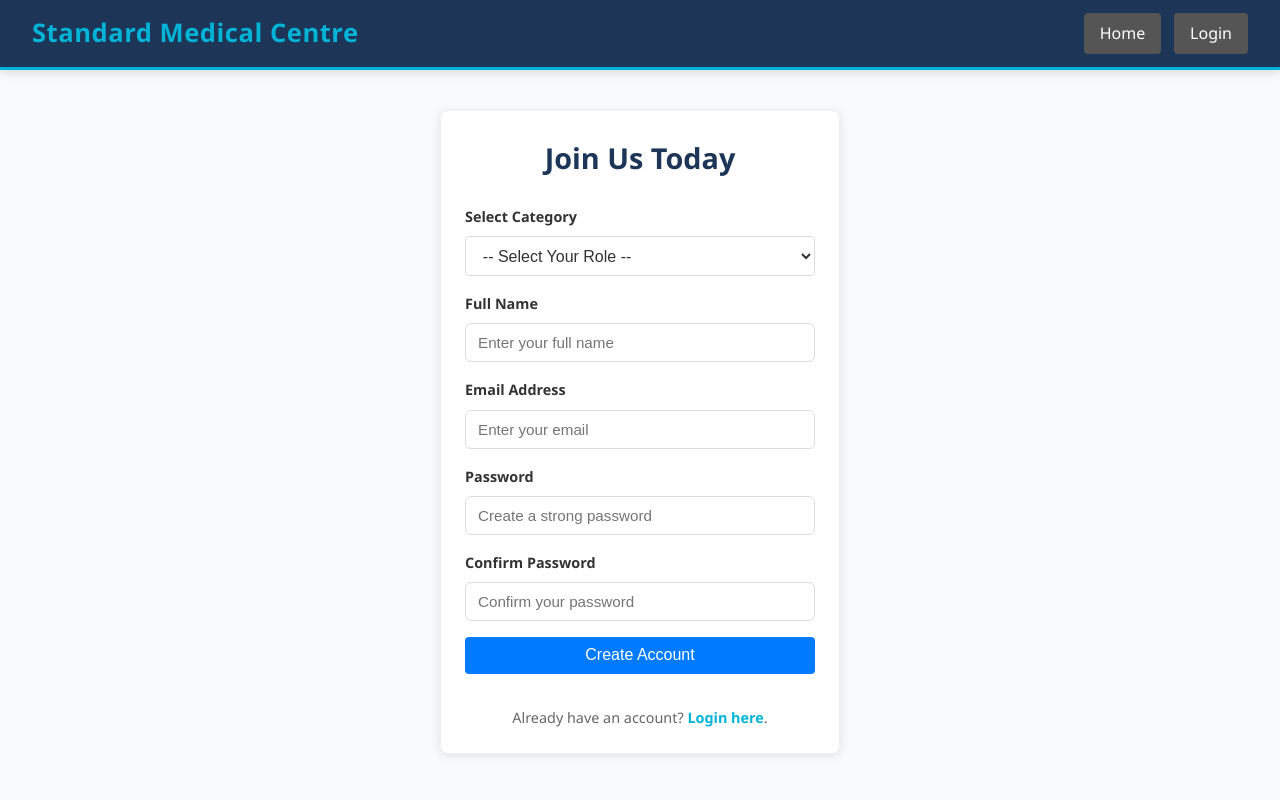
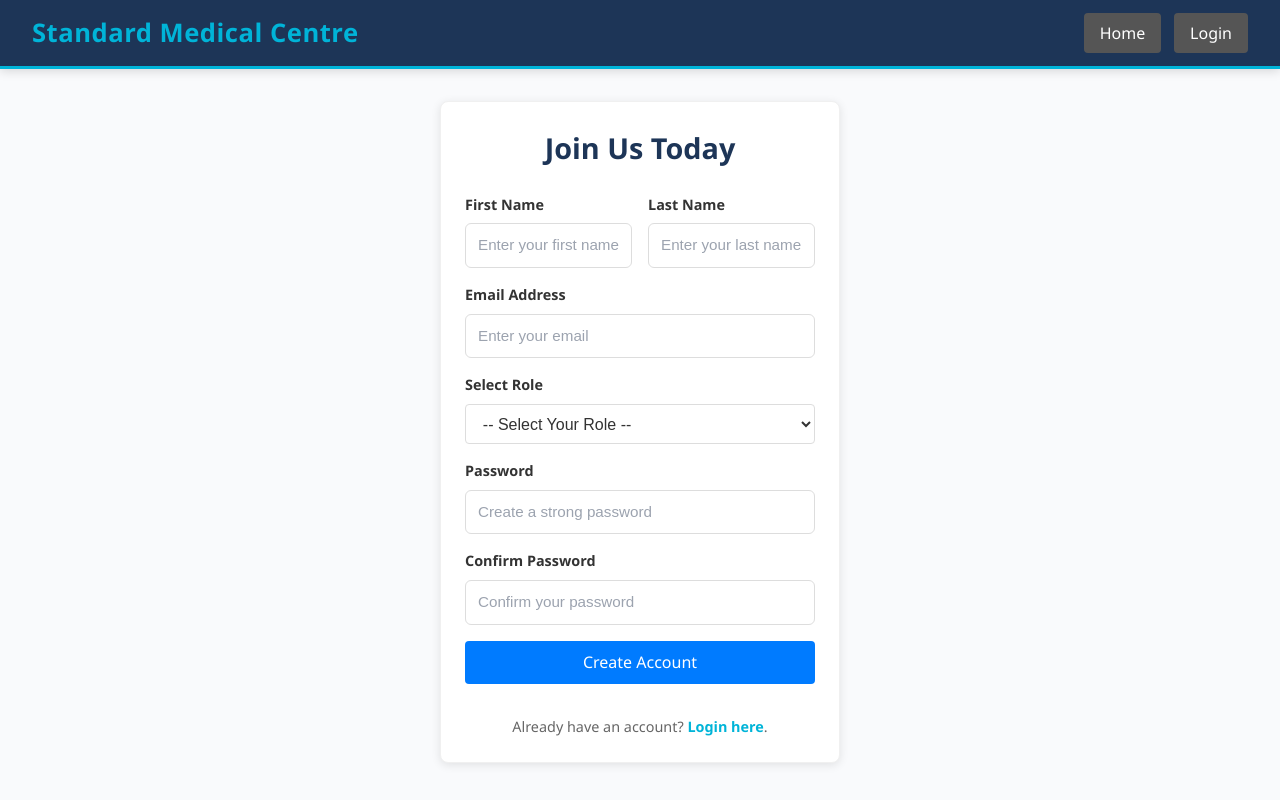
Before and after one commit to CS-LTU/com7033-assignment-Mbabah251, a Flask app: page /signup in a window 1280 px wide. Run offline with Flask 3, Linux system fonts and the light colour scheme; tables that the repository leaves empty hold one stand-in row (values such as "Sample post"); one stand-in notice (Sample message) is shown; some libraries are stand-ins or nearby versions.

Commit message:
implement user authentication and SQlite DB integration

```diff
--- a/app.py
+++ b/app.py
@@ -3,6 +3,8 @@
 import os
 from routes.auth import auth_routes
 from routes.patient import patient_routes
+from schema.users import users_schema
+from schema.patients import patients_schema
 
 
 
@@ -12,6 +14,9 @@
 
 auth_routes(app)
 patient_routes(app)
+
+users_schema()
+patients_schema()
 
 
 @app.errorhandler(404)
--- a/routes/auth.py
+++ b/routes/auth.py
@@ -1,67 +1,69 @@
 from flask import render_template, request, redirect, url_for, flash, session
 import sqlite3
-import os
 from werkzeug.security import generate_password_hash, check_password_hash
+from utils.users_utils import validate_if_user_exist
+import re
 
 def auth_routes(app):
     @app.route('/')
     def home():
         return render_template("home.html")
 
-
     @app.route('/signup', methods=['GET', 'POST'])
     def signup():
         if request.method == "POST":
-            category = request.form.get("category")
-            full_name = request.form.get("fullname")
-            email = request.form.get("email")
-            password = request.form.get("password")
-            confirm = request.form.get("confirmPassword")
 
-            # Validation: Check if all fields are filled
-            if not full_name or not email or not password:
-                flash("Please fill in all fields.", "danger")
-                return redirect(url_for("signup"))
+            try:
+                role = request.form.get("role", "").strip()
+                first_name = request.form.get("first_name", "").strip()
+                last_name = request.form.get("last_name",  "").strip()
+                email = request.form.get("email", "").strip().lower()
+                password = request.form.get("password", "").strip()
+                confirm = request.form.get("confirmPassword", "").strip()
 
-            # Validation: Check if passwords match
-            if password != confirm:
-                flash("Passwords do not match.", "danger")
-                return redirect(url_for("signup"))
+                # Validation: Check if all fields are filled
+                if not first_name or not last_name or not email or not password:
+                    flash("Please fill in all fields.", "danger")
+                    return redirect(url_for("signup"))
 
-            # Normalize email for consistency (lowercase and strip whitespace)
-            email = email.strip().lower()
+                # Email validation
+                email_pattern = r'^[\w\.-]+@[\w\.-]+\.\w+$'
+                if not re.match(email_pattern, email):
+                    raise ValueError('Please enter a valid email address')
 
-            # Check if email already exists in database
-            conn = sqlite3.connect('hospital.db')
-            conn.row_factory = sqlite3.Row
-            cursor = conn.cursor()
-            cursor.execute("SELECT * FROM users WHERE email = ?", (email,))
-            existing_user = cursor.fetchone()
-            conn.close()
+                # Password validation
+                pattern = r'^(?=.[a-z])(?=.[A-Z])(?=.\d)(?=.\W).{8,}$'
+                if not re.match(pattern, password):
+                    raise ValueError('Password must be 8+ char long, include upper, lower, digit and special char.')
 
-            if existing_user:
-                flash("An account already exists with that email.", "warning")
-                return redirect(url_for("signup"))
+                # Validation: Check if passwords match
+                if password != confirm:
+                    raise ValueError("Passwords do not match.", "danger")
 
-            # Use category from form as the user's role (Admin, Nurse, or Patient)
-            role = category
+                validate_if_user_exist(email)
 
-            # Hash password and create new user in database
-            password_hash = generate_password_hash(password)
-            try:
                 conn = sqlite3.connect('hospital.db')
+                conn.row_factory = sqlite3.Row
                 cursor = conn.cursor()
-                cursor.execute(
-                    "INSERT INTO users (full_name, email, password_hash, role) VALUES (?, ?, ?, ?)",
-                    (full_name.strip(), email, password_hash, role)
-                )
+
+                password_hash = generate_password_hash(password)
+
+                cursor.execute('''
+                INSERT INTO users (first_name, last_name, email, password_hash, role)
+                VALUES (?, ?, ?, ?, ?)''',
+                (first_name, last_name, email, password_hash, role))
                 conn.commit()
                 conn.close()
                 flash("Account created successfully!", "success")
                 return redirect(url_for("login"))
+
+            except ValueError as ve:
+                flash(str(ve), "danger")
+                return redirect(url_for("signup"))
+
             except sqlite3.IntegrityError:
-                flash("An error occurred while creating your account.", "danger")
-                return redirect(url_for("signup"))
+                    flash("An error occurred while creating your account.", "danger")
+                    return redirect(url_for("signup"))
 
         return render_template("signup.html")
 
@@ -69,11 +71,9 @@
     @app.route('/login', methods=['GET', 'POST'])
     def login():
         if request.method == "POST":
-            email = request.form.get("email")
+            email = request.form.get("email", "").strip().lower()
             password = request.form.get("password")
 
-            # Get user from database by email
-            email = email.strip().lower()
             conn = sqlite3.connect('hospital.db')
             conn.row_factory = sqlite3.Row
             cursor = conn.cursor()
@@ -81,15 +81,13 @@
             user = cursor.fetchone()
             conn.close()
 
-            # Verify password
-            if not user or not check_password_hash(user['password_hash'], password):
+            #user and Verify password
+            if not user or not check_password_hash(user[4], password):
                 flash("Invalid email or password.", "danger")
                 return redirect(url_for("login"))
 
-            # Store user info in session for authentication tracking
+            # Store user id in session
             session["user_id"] = user['id']
-            session["user_name"] = user['full_name']
-
             flash("Login successful!", "success")
             return redirect(url_for("dashboard"))
 
--- a/static/css/style.css
+++ b/static/css/style.css
@@ -974,3 +974,67 @@
     width: 100%;
   }
 }
+
+
+.toast-container {
+  position: fixed;
+  top: 20px;
+  right: 20px;
+  z-index: 99999;
+  display: flex;
+  flex-direction: column;
+  gap: 10px;
+}
+
+.toast {
+  font: 14px;
+  padding: 8px 20px;
+  border-radius: 6px;
+  font-weight: 600;
+  min-width: 250px;
+  color: #222;
+  opacity: 0;
+  transform: translateX(100%);
+  animation: slideIn 0.4s ease-out forwards, fadeOut 0.5s ease-in forwards 3s;
+  box-shadow: 0 4px 10px rgba(0, 0, 0, 0.1);
+  border: 1px solid transparent;
+}
+
+.toast-success {
+  background: #e6f8ed;
+  color: #1f7a34;
+  border-color: #b0e2bf;
+}
+
+.toast-error {
+  background: #fdecea;
+  color: #b00000;
+  border-color: #f3b2a8;
+}
+
+.toast-warning {
+  background: #fff7d1;
+  color: #8a6f00;
+  border-color: #f0e29b;
+}
+
+/* Animations */
+@keyframes slideIn {
+  from {
+    opacity: 0;
+    transform: translateY(-100%);
+  }
+  to {
+    opacity: 1;
+    transform: translateY(0);
+  }
+}
+
+@keyframes fadeOut {
+  from {
+    opacity: 1;
+  }
+  to {
+    opacity: 0;
+  }
+}
--- a/templates/base.html
+++ b/templates/base.html
@@ -3,21 +3,17 @@
 <head>
     <meta charset="UTF-8">
     <meta name="viewport" content="width=device-width, initial-scale=1.0">
-
-    <!-- Link to the main stylesheet stored in the static folder -->
     <link href="{{ url_for('static', filename='css/style.css') }}" rel="stylesheet" />
-
-    <!-- Page title; child templates can override this block -->
     <title>{% block title %}M-Med | Standard Medical Centre{% endblock %}</title>
+        <link rel="stylesheet" href="https://cdnjs.cloudflare.com/ajax/libs/font-awesome/6.4.0/css/all.min.css">
+        <script src="https://cdn.tailwindcss.com"></script>
 
 </head>
 
 <body>
-
-    <!-- Main content area; individual pages will inject their content here -->
     <main>
+        {%include 'component/flash.html'%}
         {% block content %}{% endblock %}
     </main>
-
 </body>
 </html>
--- /dev/null
+++ b/templates/component/flash.html
@@ -0,0 +1,11 @@
+{% with messages = get_flashed_messages(with_categories=true) %}
+    {% if messages %}
+        <div id="toast-container" class="toast-container">
+            {% for category, message in messages %}
+                <div class="toast {% if category == 'danger' %} toast-error {% elif category == 'success' %} toast-success {% else %} toast-warning {% endif %} ">
+                    {{ message }}
+                </div>
+            {% endfor %}
+        </div>
+    {% endif %}
+{% endwith %}
--- a/templates/login.html
+++ b/templates/login.html
@@ -7,7 +7,7 @@
 <nav class="navbar">
   <div class="logo">Standard Medical Centre</div>
   <div class="nav-links">
-    <a href="{{ url_for('login') }}" class="active">Login</a>
+    <a href="{{ url_for('home') }}">Home</a>
     <a href="{{ url_for('signup') }}">Sign Up</a>
   </div>
 </nav>
--- a/templates/signup.html
+++ b/templates/signup.html
@@ -1,51 +1,49 @@
 {% extends "base.html" %}
+
 {% block title %}Join Us Today{% endblock %}
 
 {% block content %}
 
-<!-- Top navigation bar for the signup page -->
 <nav class="navbar">
   <div class="logo">Standard Medical Centre</div>
 
-  <!-- Basic navigation links for quick access -->
   <div class="nav-links">
     <a href="{{ url_for('home') }}">Home</a>
     <a href="{{ url_for('login') }}">Login</a>
   </div>
 </nav>
 
-<!-- Wrapper for the authentication layout -->
 <div class="auth-container">
 
-  <!-- Signup form; sends data to the signup route -->
   <form class="auth-form" method="POST" action="{{ url_for('signup') }}">
     <h2>Join Us Today</h2>
 
-    <!-- User role/category selection -->
-    <div class="form-group">
-      <label for="category">Select Category</label>
-      <!-- These values MUST match the roles stored in your database -->
-      <select id="category" name="category" required>
-        <option value="">-- Select Your Role --</option>
-        <option value="Admin">Doctor </option>
-        <option value="Nurse">Nurse </option>
-        <option value="Patient">Patient </option>
-      </select>
+    <div class="form-group flex gap-4 !flex-row">
+
+      <div class="w-1/2">
+        <label for="first_name">First Name</label>
+        <input
+          type="text"
+          id="first_name"
+          name="first_name"
+          placeholder="Enter your first name"
+          required
+        />
+      </div>
+
+      <div class="w-1/2">
+        <label for="last_name">Last Name</label>
+        <input
+          type="text"
+          id="last_name"
+          name="last_name"
+          placeholder="Enter your last name"
+          required
+        />
+      </div>
+
     </div>
 
-    <!-- Full name field -->
-    <div class="form-group">
-      <label for="fullname">Full Name</label>
-      <input
-        type="text"
-        id="fullname"
-        name="fullname"
-        placeholder="Enter your full name"
-        required
-      />
-    </div>
-
-    <!-- Email field -->
     <div class="form-group">
       <label for="email">Email Address</label>
       <input
@@ -57,7 +55,16 @@
       />
     </div>
 
-    <!-- Password field -->
+    <div class="form-group">
+      <label for="category">Select Role</label>
+      <select id="role" name="role" required>
+        <option value="">-- Select Your Role --</option>
+        <option value="Doctor">Doctor</option>
+        <option value="Nurse">Nurse</option>
+        <option value="Patient">Patient</option>
+      </select>
+    </div>
+
     <div class="form-group">
       <label for="password">Password</label>
       <input
@@ -69,7 +76,6 @@
       />
     </div>
 
-    <!-- Confirm password field -->
     <div class="form-group">
       <label for="confirmPassword">Confirm Password</label>
       <input
@@ -81,10 +87,8 @@
       />
     </div>
 
-    <!-- Submit button for creating the account -->
     <button type="submit" class="auth-button">Create Account</button>
 
-    <!-- Redirect link for users who already have an account -->
     <div class="auth-link">
       <p>Already have an account?
         <a href="{{ url_for('login') }}">Login here</a>.
--- a/utils/decorators.py
+++ b/utils/decorators.py
@@ -18,7 +18,7 @@
     return wrapper
 
 
-def doctore_required(func):
+def doctor_required(func):
     """
     Decorator to require 'Doctor' role for accessing a route
     Redirects to dashboard if user is not a doctor
```
Also changed, not shown: models/patient.py (added, +22 -0 lines), models/user.py (added, +20 -0 lines), routes/patient.py (+7 -9 lines), schema/patients.py (+5 -8 lines), schema/users.py (+4 -5 lines), seed.py (added, +78 -0 lines), templates/dashboard.html (+2 -13 lines), templates/layout.html (+4 -22 lines), utils/users_utils.py (+20 -1 lines), 1 other file.
